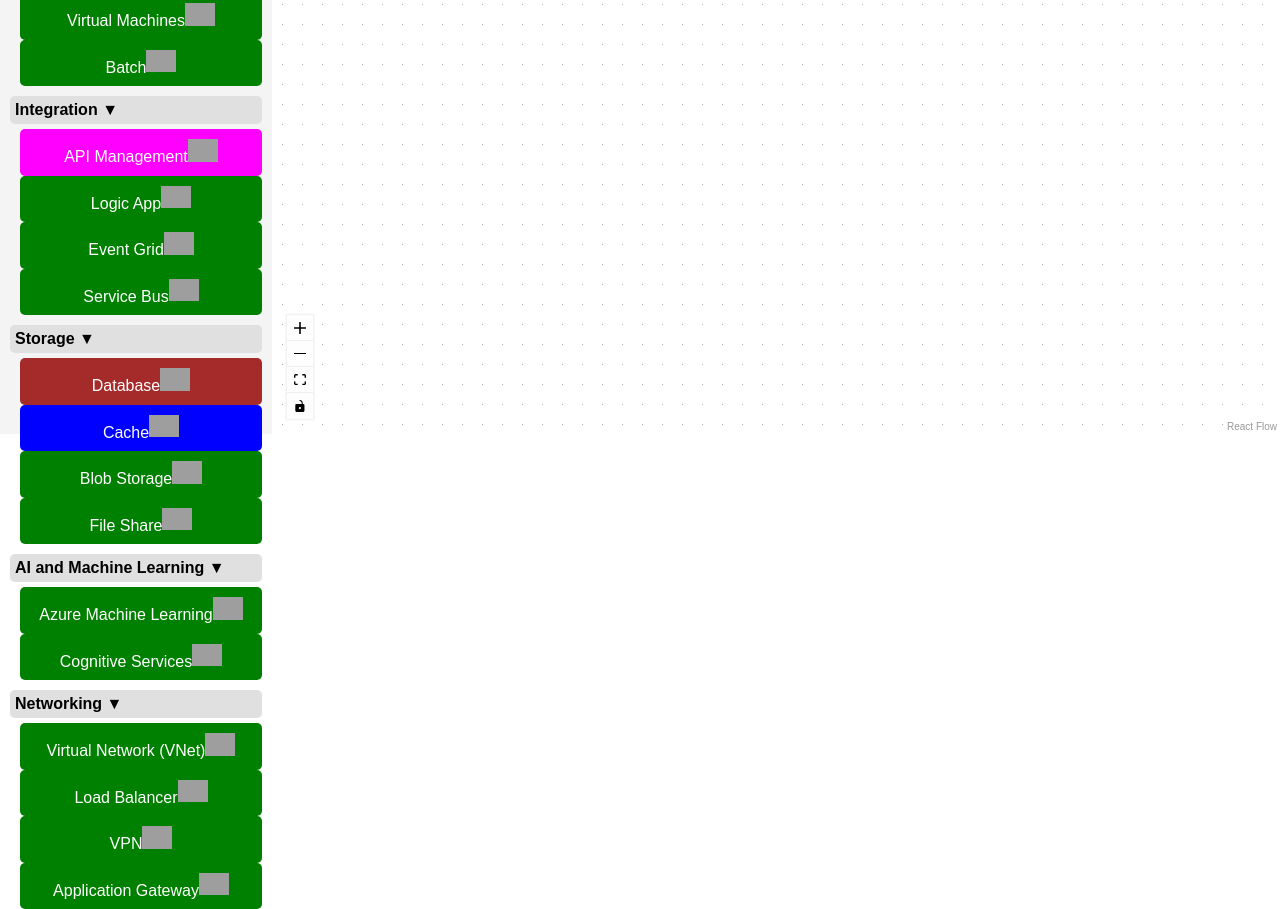
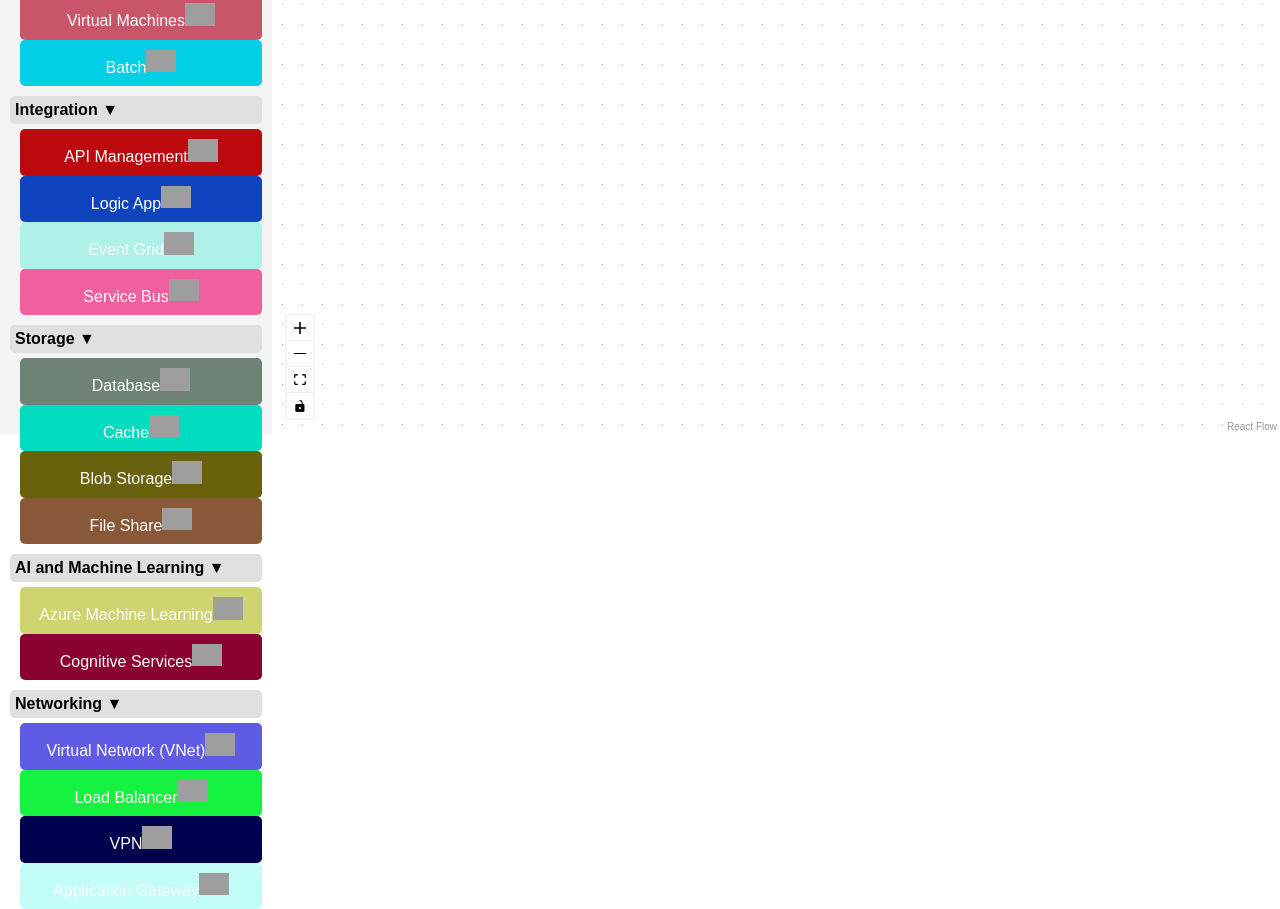
Before and after one commit to antonidag/flowitec, a React (Vite) app: page / in a window 1280 px wide. Shown: the part 366-1275 px from the top of the page. Built offline with nearby package versions, Linux system fonts and the light colour scheme; grey boxes are pictures that could not be loaded.

Commit message:
add dynamic nodes colors from sidebar to canvas

```diff
--- a/index.css
+++ b/index.css
@@ -8,6 +8,7 @@ body {
   width: 100vw;
   height: 100vh;
 }
+/* This could be used but is not a must...?
 .webservice {
   background: rgb(0, 122, 204);
 }
@@ -32,4 +33,4 @@ body {
 
 .logicapp {
   background: green;
-}
+} */
--- a/src/Flow.tsx
+++ b/src/Flow.tsx
@@ -19,6 +19,7 @@ import React, {
   useEffect,
   useState,
 } from "react";
+import { NodeTransferData } from "./Types";
 
 export type FlowNode = Node<{ label: string; editing: boolean }>;
 export type FlowEdge = Edge;
@@ -126,9 +127,9 @@ const Flow = () => {
   const onDrop = useCallback<DragEventHandler>(
     (event) => {
       event.preventDefault();
-      const type = event.dataTransfer.getData("application/reactflow");
+      const nodeTransferData = JSON.parse(event.dataTransfer.getData("application/reactflow")) as NodeTransferData;
 
-      if (!type) return;
+      if (!nodeTransferData) return;
 
       const position = screenToFlowPosition({
         x: event.clientX,
@@ -136,11 +137,12 @@ const Flow = () => {
       });
 
       const newNode: FlowNode = {
-        id: `${type}-${nodes.length + 1}`,
-        type: type,
+        id: `${nodeTransferData.name}-${nodes.length + 1}`,
+        type: nodeTransferData.name,
         position,
-        data: { label: `${type}`, editing: false },
-        className: type.trim().toLocaleLowerCase().replace(/\s/g, ''),
+        data: { label: `${nodeTransferData.name}`, editing: false },
+        className: nodeTransferData.name.trim().toLocaleLowerCase().replace(/\s/g, ''),
+        style: { background: nodeTransferData.color }
       };
 
       setNodes((nds) => nds.concat(newNode));
--- a/src/Sidebar.tsx
+++ b/src/Sidebar.tsx
@@ -3,6 +3,7 @@ import "@xyflow/react/dist/style.css";
 import YAML from "js-yaml";
 import React, { useState } from "react";
 import { FlowEdge, FlowNode } from "./Flow";
+import { NodeTransferData } from "./Types";
 
 type FlowYaml = {
   flow: Array<{
@@ -36,43 +37,43 @@ type ServiceType =
 const ServiceNode = ({ service }: { service: ServiceType }) => {
   switch (service) {
     case "Web Service":
-      return <DraggableNode name="Web Service" background="#007acc" imgURL="https://cdn-icons-png.flaticon.com/512/5669/5669390.png" />;
+      return <DraggableNode name="Web Service" imgURL="https://cdn-icons-png.flaticon.com/512/5669/5669390.png" />;
     case "API Management":
-      return <DraggableNode name="API Management" background="#ff00ff" imgURL="https://cdn2.iconfinder.com/data/icons/devops-flat-2/60/API-Management-api-management-cog-gear-website-512.png" />;
+      return <DraggableNode name="API Management" imgURL="https://cdn2.iconfinder.com/data/icons/devops-flat-2/60/API-Management-api-management-cog-gear-website-512.png" />;
     case "Database":
-      return <DraggableNode name="Database" background="brown" imgURL="https://cdn-icons-png.flaticon.com/512/9850/9850812.png" />;
+      return <DraggableNode name="Database" imgURL="https://cdn-icons-png.flaticon.com/512/9850/9850812.png" />;
     case "Function App":
-      return <DraggableNode name="Function App" background="orange" imgURL="https://static-00.iconduck.com/assets.00/function-icon-512x484-gukb2n0i.png" />;
+      return <DraggableNode name="Function App" imgURL="https://static-00.iconduck.com/assets.00/function-icon-512x484-gukb2n0i.png" />;
     case "Cache":
-      return <DraggableNode name="Cache" background="blue" imgURL="https://cdn2.iconfinder.com/data/icons/whcompare-isometric-web-hosting-servers/50/database-cache-512.png" />;
+      return <DraggableNode name="Cache" imgURL="https://cdn2.iconfinder.com/data/icons/whcompare-isometric-web-hosting-servers/50/database-cache-512.png" />;
     case "Container App":
-      return <DraggableNode name="Container App" background="red" imgURL="https://cdn-icons-png.flaticon.com/512/860/860142.png" />;
+      return <DraggableNode name="Container App" imgURL="https://cdn-icons-png.flaticon.com/512/860/860142.png" />;
     case "Logic App":
-      return <DraggableNode name="Logic App" background="green" imgURL="https://symbols.getvecta.com/stencil_28/43_logic-apps.50018fa8c3.svg" />;
+      return <DraggableNode name="Logic App" imgURL="https://symbols.getvecta.com/stencil_28/43_logic-apps.50018fa8c3.svg" />;
     case "Azure Machine Learning":
-      return <DraggableNode name="Azure Machine Learning" background="green" imgURL="https://ms-toolsai.gallerycdn.vsassets.io/extensions/ms-toolsai/vscode-ai/0.47.2024031809/1710754151563/Microsoft.VisualStudio.Services.Icons.Default" />;
+      return <DraggableNode name="Azure Machine Learning" imgURL="https://ms-toolsai.gallerycdn.vsassets.io/extensions/ms-toolsai/vscode-ai/0.47.2024031809/1710754151563/Microsoft.VisualStudio.Services.Icons.Default" />;
     case "Batch":
-      return <DraggableNode name="Batch" background="green" imgURL="https://cdn-icons-png.flaticon.com/512/4241/4241580.png" />;
+      return <DraggableNode name="Batch" imgURL="https://cdn-icons-png.flaticon.com/512/4241/4241580.png" />;
     case "Cognitive Services":
-      return <DraggableNode name="Cognitive Services" background="green" imgURL="https://symbols.getvecta.com/stencil_27/29_cognative-services.8e53fef966.svg" />;
+      return <DraggableNode name="Cognitive Services" imgURL="https://symbols.getvecta.com/stencil_27/29_cognative-services.8e53fef966.svg" />;
     case "Blob Storage":
-      return <DraggableNode name="Blob Storage" background="green" imgURL="https://static-00.iconduck.com/assets.00/storage-blob-icon-512x454-1n4kla2j.png" />;
+      return <DraggableNode name="Blob Storage" imgURL="https://static-00.iconduck.com/assets.00/storage-blob-icon-512x454-1n4kla2j.png" />;
     case "Event Grid":
-      return <DraggableNode name="Event Grid" background="green" imgURL="https://ms-azuretools.gallerycdn.vsassets.io/extensions/ms-azuretools/vscode-azureeventgrid/0.1.1/1545069785961/Microsoft.VisualStudio.Services.Icons.Default" />;
+      return <DraggableNode name="Event Grid" imgURL="https://ms-azuretools.gallerycdn.vsassets.io/extensions/ms-azuretools/vscode-azureeventgrid/0.1.1/1545069785961/Microsoft.VisualStudio.Services.Icons.Default" />;
     case "File Share":
-      return <DraggableNode name="File Share" background="green" imgURL="https://cdn-icons-png.flaticon.com/512/1869/1869460.png" />;
+      return <DraggableNode name="File Share" imgURL="https://cdn-icons-png.flaticon.com/512/1869/1869460.png" />;
     case "Load Balancer":
-      return <DraggableNode name="Load Balancer" background="green" imgURL="https://cdn-icons-png.flaticon.com/512/5880/5880629.png" />;
+      return <DraggableNode name="Load Balancer" imgURL="https://cdn-icons-png.flaticon.com/512/5880/5880629.png" />;
     case "Service Bus":
-      return <DraggableNode name="Service Bus" background="green" imgURL="https://azure.microsoft.com/svghandler/service-bus/?width=600&height=315" />;
+      return <DraggableNode name="Service Bus" imgURL="https://azure.microsoft.com/svghandler/service-bus/?width=600&height=315" />;
     case "Virtual Machines":
-      return <DraggableNode name="Virtual Machines" background="green" imgURL="https://cdn-icons-png.flaticon.com/512/11813/11813930.png" />;
+      return <DraggableNode name="Virtual Machines" imgURL="https://cdn-icons-png.flaticon.com/512/11813/11813930.png" />;
     case "Virtual Network (VNet)":
-      return <DraggableNode name="Virtual Network (VNet)" background="green" imgURL="https://symbols.getvecta.com/stencil_28/71_virtual-network.8cd684329b.svg" />;
+      return <DraggableNode name="Virtual Network (VNet)" imgURL="https://symbols.getvecta.com/stencil_28/71_virtual-network.8cd684329b.svg" />;
     case "Application Gateway":
-      return <DraggableNode name="Application Gateway" background="green" imgURL="https://symbols.getvecta.com/stencil_28/71_virtual-network.8cd684329b.svg" />;
+      return <DraggableNode name="Application Gateway" imgURL="https://symbols.getvecta.com/stencil_28/71_virtual-network.8cd684329b.svg" />;
     case "VPN":
-      return <DraggableNode name="VPN" background="green" imgURL="https://symbols.getvecta.com/stencil_28/71_virtual-network.8cd684329b.svg" />;
+      return <DraggableNode name="VPN" imgURL="https://symbols.getvecta.com/stencil_28/71_virtual-network.8cd684329b.svg" />;
     default:
       const exhaustiveCheck: never = service;
       throw new Error(`Unhandled service type: ${exhaustiveCheck}`);
@@ -81,19 +82,37 @@ const ServiceNode = ({ service }: { service: ServiceType }) => {
 
 interface DraggableNodeProps {
   name: string;
-  background: string;
   imgURL?: string
 }
-const DraggableNode = ({ name, background, imgURL }: DraggableNodeProps) => {
+
+// Function to convert a string to a color
+const nameToHexColor = (name: string): string => {
+  // Create a hash from the string
+  let hash = 0;
+  for (let i = 0; i < name.length; i++) {
+    hash = name.charCodeAt(i) + ((hash << 5) - hash);
+  }
+  // Convert the hash to a hex color
+  const color = `#${((hash >> 24) & 0xff).toString(16).padStart(2, "0")}${((hash >> 16) & 0xff).toString(16).padStart(2, "0")}${((hash >> 8) & 0xff).toString(16).padStart(2, "0")}`;
+  return color.slice(0, 7); // Ensure it's a valid 6-character hex color
+};
+
+const DraggableNode = ({ name, imgURL }: DraggableNodeProps) => {
+  const dynamicColor = nameToHexColor(name);
+  const nodeTransferData: NodeTransferData = {
+    name,
+    imgURL,
+    color: dynamicColor
+  };
   return (
     <div
       draggable
       onDragStart={(event) =>
-        event.dataTransfer.setData("application/reactflow", name)
+        event.dataTransfer.setData("application/reactflow", JSON.stringify(nodeTransferData))
       }
       style={{
         padding: "10px",
-        background,
+        background: nameToHexColor(name),
         color: "white",
         borderRadius: "5px",
         textAlign: "center",
@@ -101,7 +120,7 @@ const DraggableNode = ({ name, background, imgURL }: DraggableNodeProps) => {
       }}
     >
       {name}
-      {imgURL && <img src={imgURL} alt="Sometext" draggable="false" width="30" />}
+      {imgURL && <img src={imgURL} alt={name} draggable="false" width="30" />}
     </div>
   );
 };
--- /dev/null
+++ b/src/Types.ts
@@ -0,0 +1,5 @@
+export interface NodeTransferData {
+  name: string
+  imgURL?: string
+  color: string
+}
```
